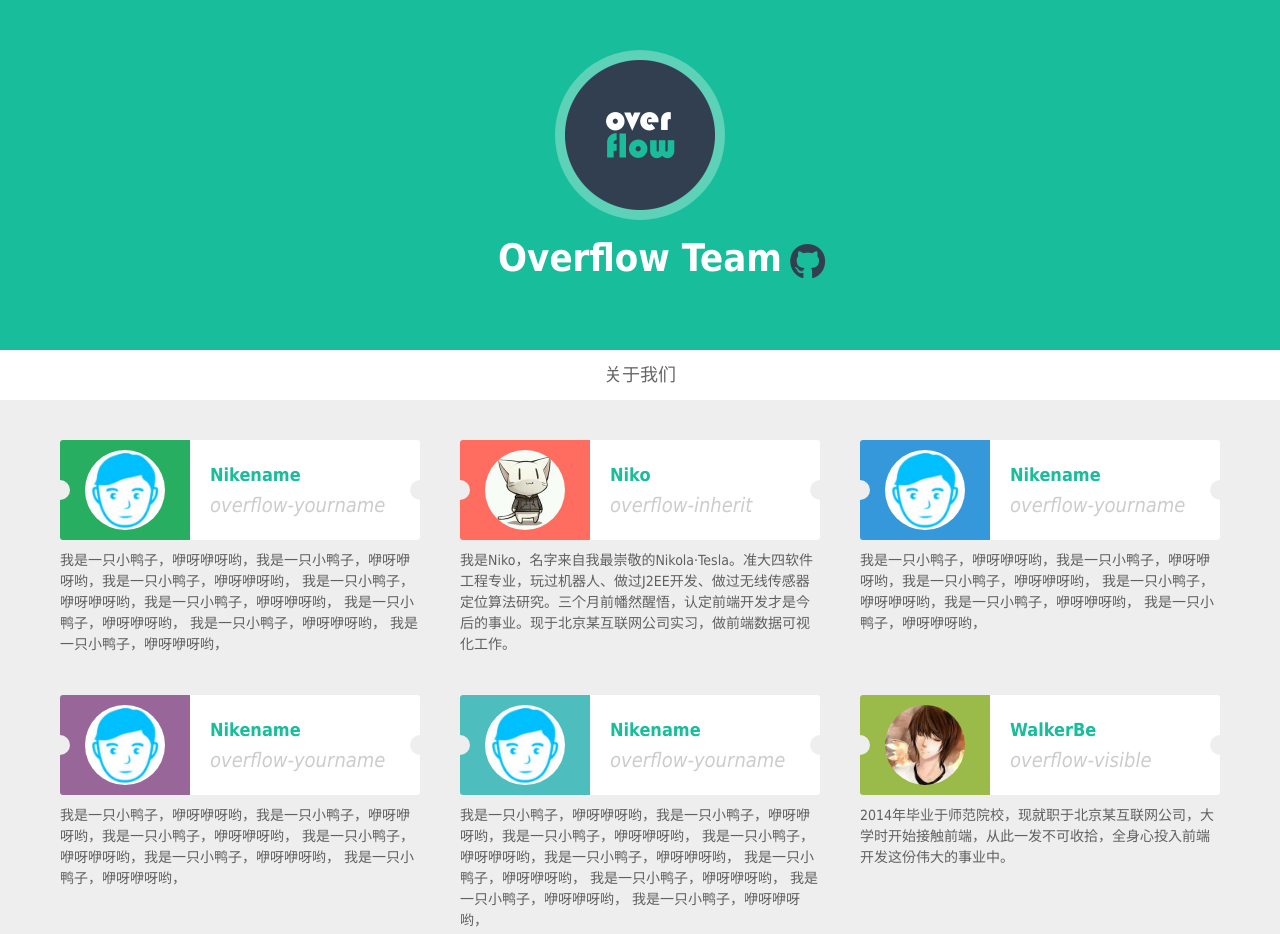
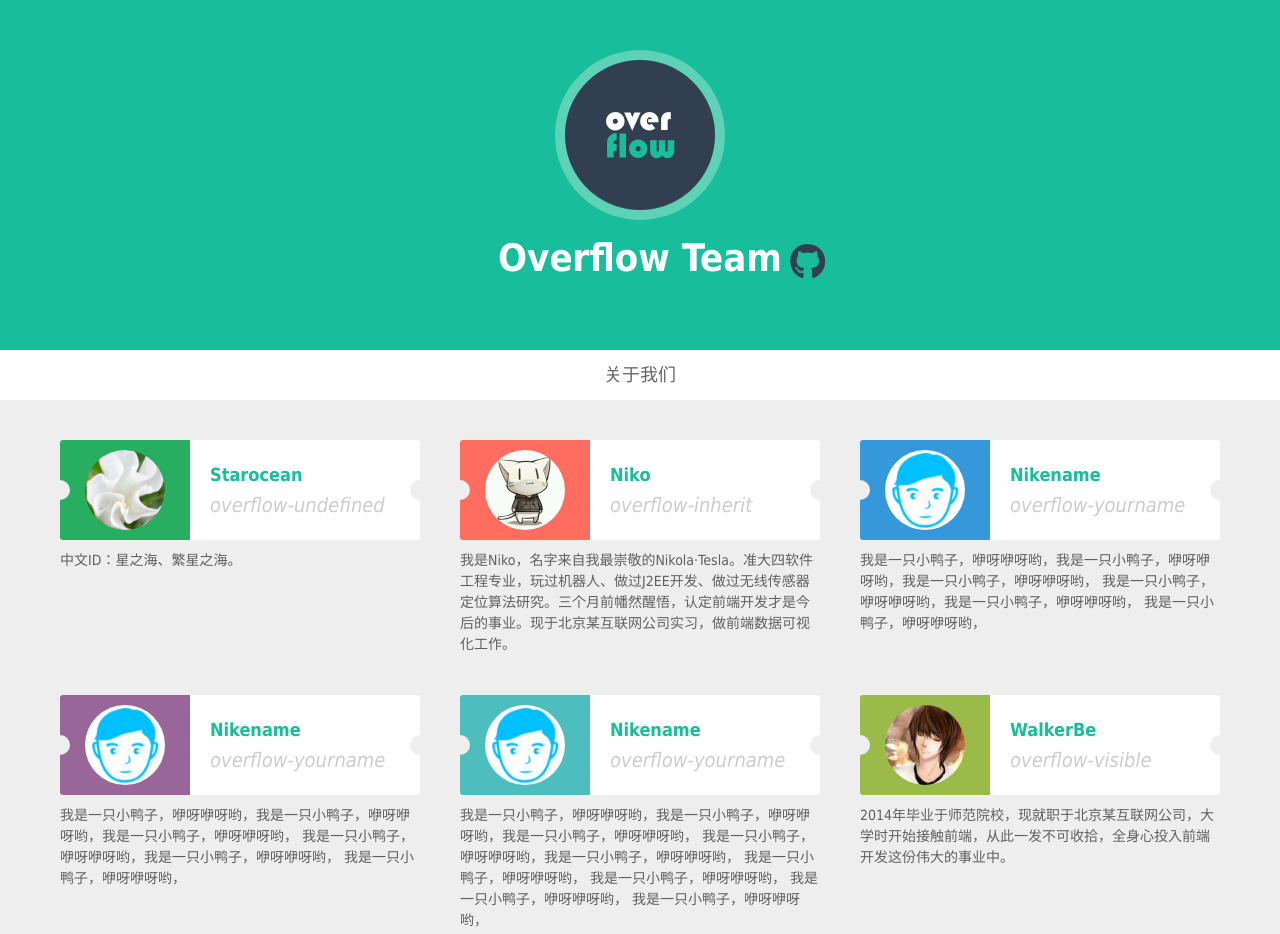
Before and after one commit to overflowteam/overflowteam.github.io, a website: page index.html in a window 1280 px wide. Shown: the top 934 px of the page. Drawn offline with Linux system fonts and the light colour scheme.

Commit message:
添加undefined个人简介  未完成

```diff
--- a/index.html
+++ b/index.html
@@ -35,22 +35,18 @@
             <div class="card">
               <div class="pic pic-s1">
                 <!-- size 100*100 -->
-                <a href="#" target="_blank"><img class="photo" src="images/photos/default.jpg" alt="photo"></a>
+                <a href="#" target="_blank"><img class="photo" src="images/photos/overflow-undefined.jpg" alt="photo"></a>
               </div>
               <div class="txt">
-                <h3 class="nike"><a href="#" target="_blank">Nikename</a></h3>
+                <h3 class="nike"><a href="https://github.com/loveMrStar" target="_blank">Starocean</a></h3>
                 <p class="nike-team">
-                  overflow-yourname
+                  overflow-undefined
                 </p>
               </div>
             </div>
             <div class="desc">
               <p>
-                我是一只小鸭子，咿呀咿呀哟，我是一只小鸭子，咿呀咿呀哟，我是一只小鸭子，咿呀咿呀哟，
-                我是一只小鸭子，咿呀咿呀哟，我是一只小鸭子，咿呀咿呀哟，
-                我是一只小鸭子，咿呀咿呀哟，
-                我是一只小鸭子，咿呀咿呀哟，
-                我是一只小鸭子，咿呀咿呀哟，
+                中文ID：星之海、繁星之海。
               </p>
             </div>
           </li>
```
Also changed, not shown: images/photos/overflow-undefined.jpg (added).
